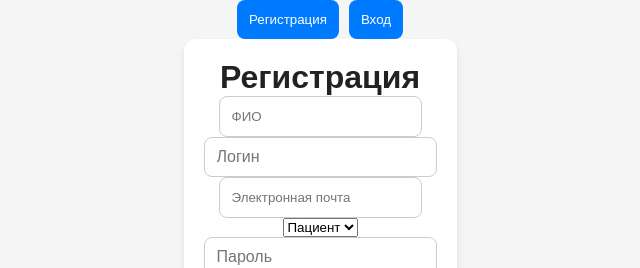
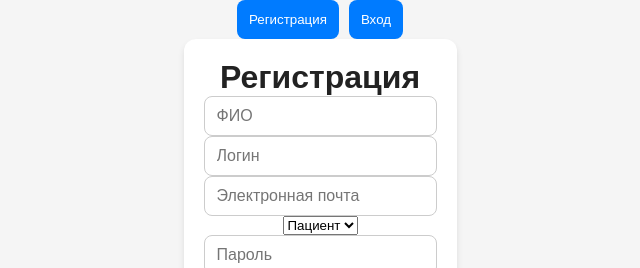
Before and after one commit to va43n/tasks-website, a Next.js app: page /auth/register in a window 1280 px wide. Shown: the top 268 px of the page, without its empty margins (320-960 px from the left). Built offline with nearby package versions, Linux system fonts and the light colour scheme; no server answers.

Commit message:
Использование единого стиля - импорт файла globals.css

```diff
--- a/src/app/auth/register/page.tsx
+++ b/src/app/auth/register/page.tsx
@@ -3,7 +3,6 @@
 import { useState } from "react";
 import { useRouter } from "next/navigation";
 
-import styles from "../../../../styles/components.module.css";
 import "../../globals.css";
 
 export default function RegisterPage() {
@@ -48,9 +47,9 @@ export default function RegisterPage() {
 	return (
 		<div className="centered-container">
 			<h1>Регистрация</h1>
-			<input className={styles["rounded-box"]} type="text" name="full_name" placeholder="ФИО" onChange={handleChange} />
+			<input className="input-form rounded-box" type="text" name="full_name" placeholder="ФИО" onChange={handleChange} />
 			<input className="input-form rounded-box" type="text" name="username" placeholder="Логин" onChange={handleChange} />
-			<input className={styles["rounded-box"]} type="text" name="email" placeholder="Электронная почта" onChange={handleChange} />
+			<input className="input-form rounded-box" type="text" name="email" placeholder="Электронная почта" onChange={handleChange} />
 			<select name="role" onChange={handleChange}>
 				<option value="Пациент">Пациент</option>
 				<option value="Доктор">Доктор</option>
```
